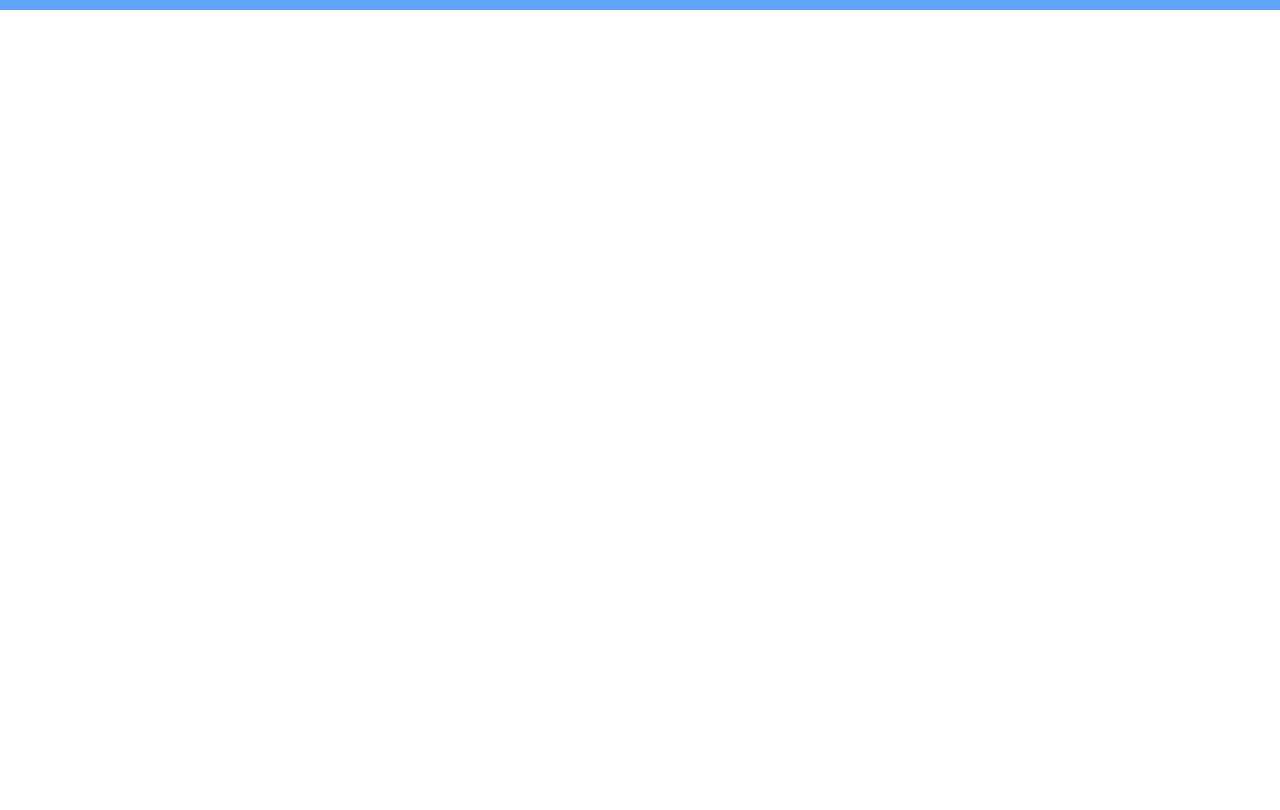
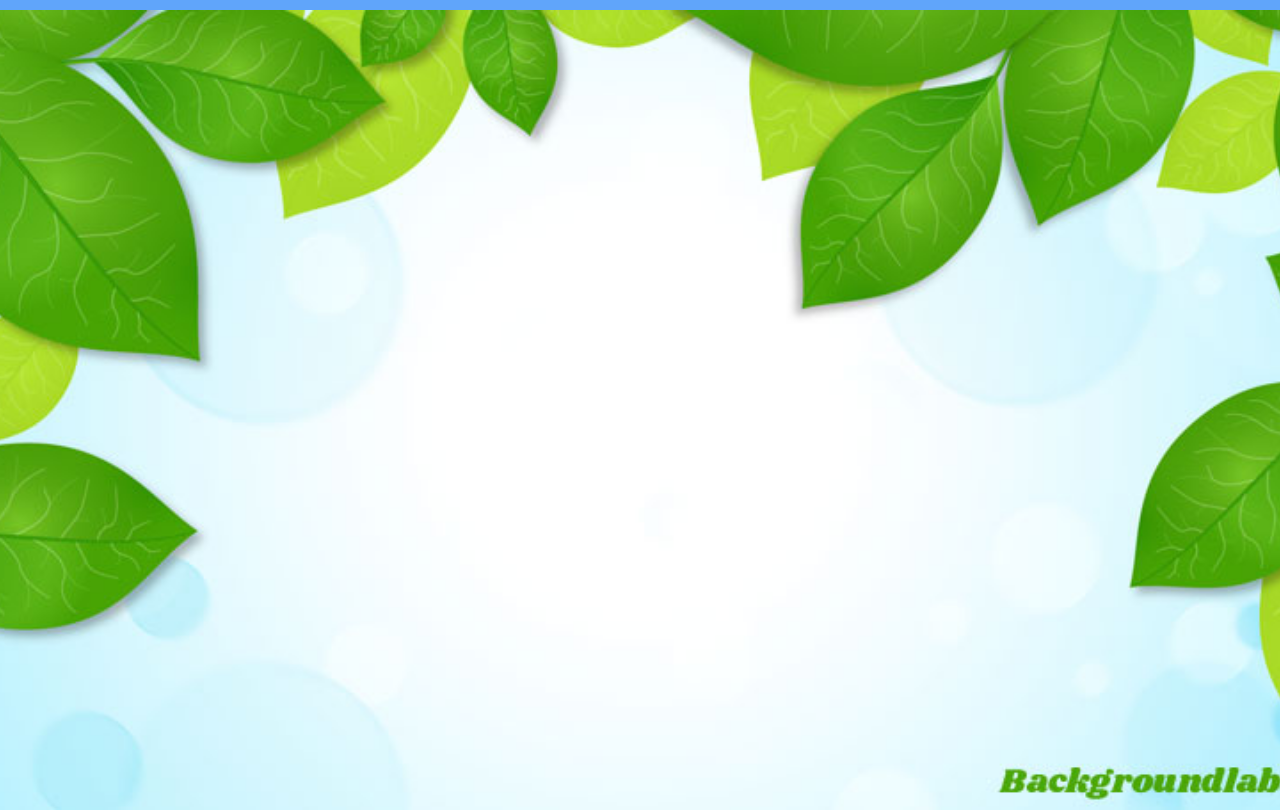
Before and after one commit to hrsigithub/TailwindcssStudy, a website: page src/index.html in a window 1280 px wide. Shown: the part 62-872 px from the top of the page. Before the commit the page ends 800 px from the top, so only its background shows below. Drawn offline with Linux system fonts and the light colour scheme.

Commit message:
背景画像設定

```diff
--- a/src/index.html
+++ b/src/index.html
@@ -14,10 +14,19 @@
           <a href="" class="hover:text-green-200 transition-all duration-300"
             >ホーム</a
           >
-          <a href="" class="hover:text-green-200 transition-all duration-300">ブログ</a>
-          <a href="" class="hover:text-green-200 transition-all duration-300">お問い合わせ</a>
+          <a href="" class="hover:text-green-200 transition-all duration-300"
+            >ブログ</a
+          >
+          <a href="" class="hover:text-green-200 transition-all duration-300"
+            >お問い合わせ</a
+          >
         </div>
       </nav>
     </header>
+    <main>
+      <div
+        class="bg-tutorial-bg min-h-screen bg-cover bg-center object-cover"
+      ></div>
+    </main>
   </body>
 </html>
--- a/tailwind.config.js
+++ b/tailwind.config.js
@@ -3,6 +3,9 @@ module.exports = {
   content: ["./src/**/*.{html,js}"],
   theme: {
     extend: {},
+    backgroundImage: {
+      "tutorial-bg": "url('./img/main-bg.jpg')",
+    },
   },
   plugins: [],
 };
```
Also changed, not shown: src/img/main-bg.jpg (renamed from src/images/main-bg.jpg), src/img/tailwind-logo.png (renamed from src/images/tailwind-logo.png), src/output.css.
